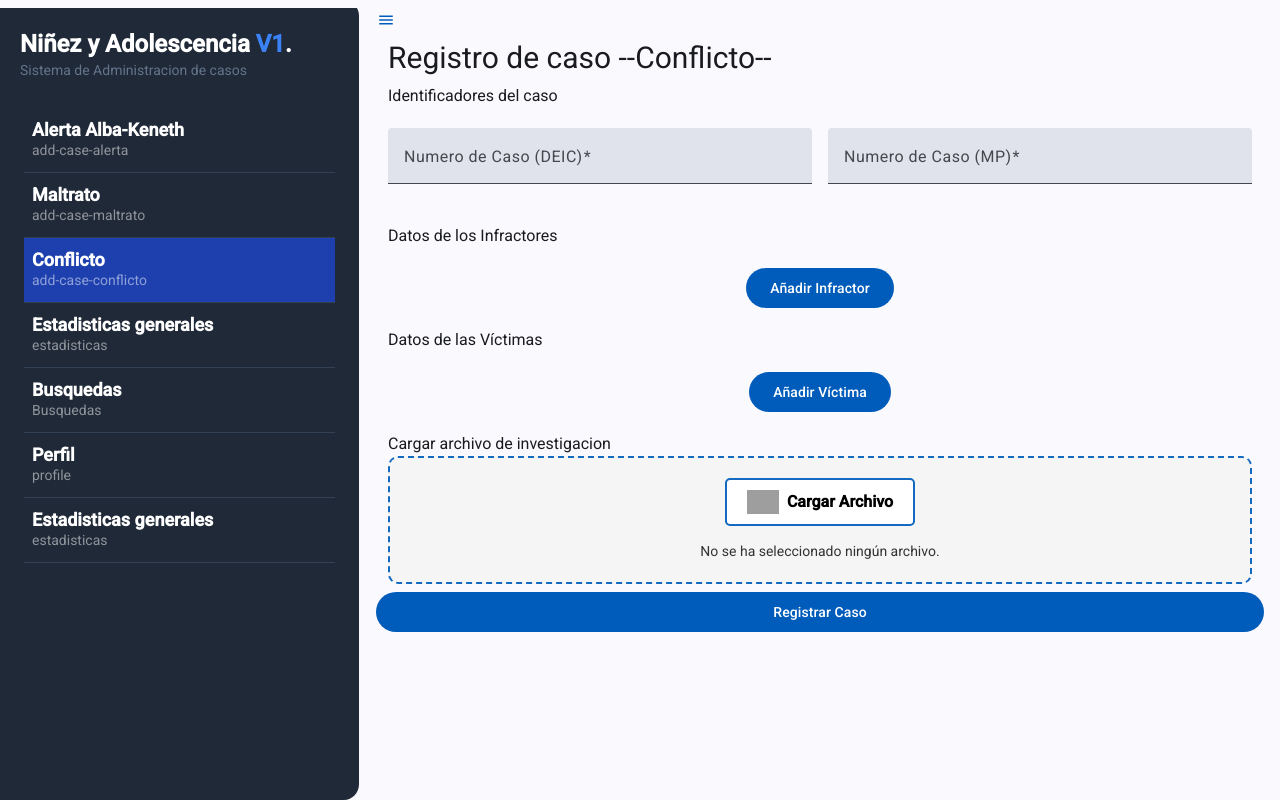
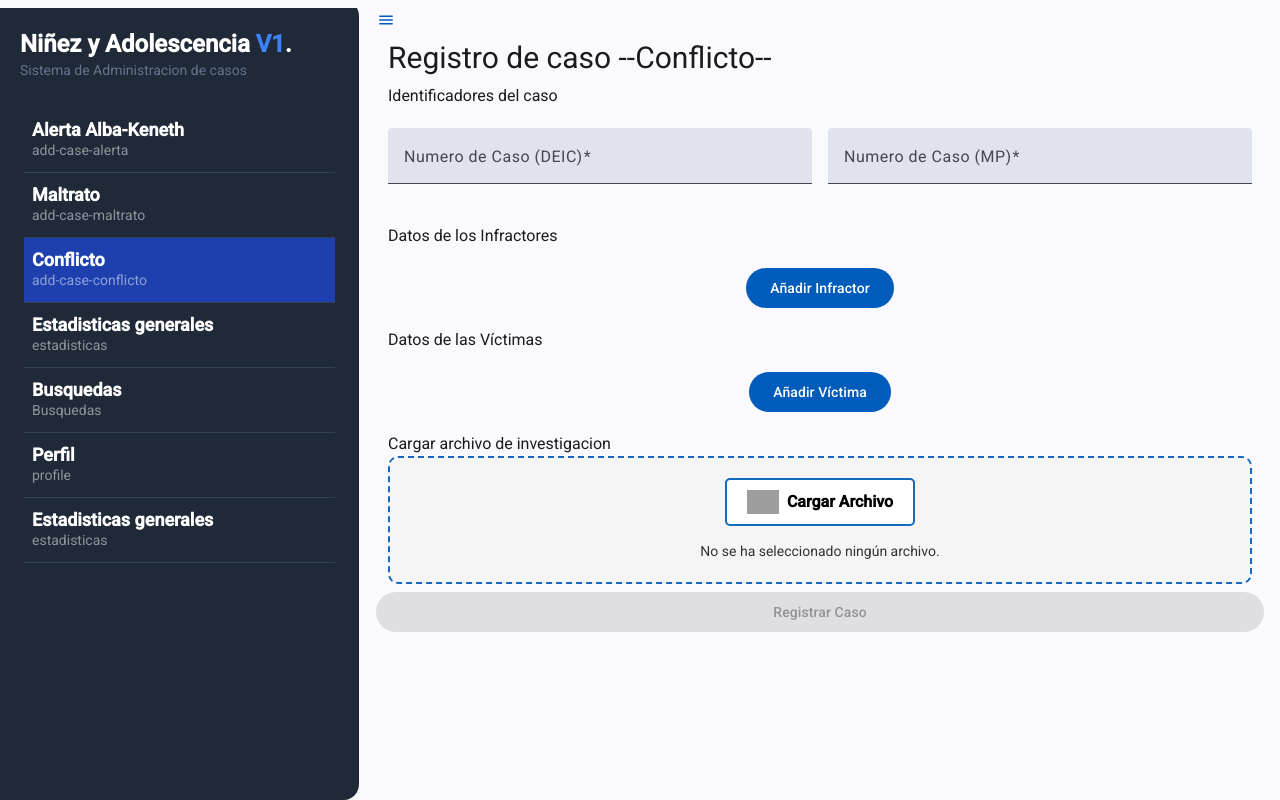
Before and after one commit to AnnerEscobar/casos-app, an Angular app: page /casos/add-case-conflicto in a window 1280 px wide. Built offline with nearby package versions, Linux system fonts and the light colour scheme; grey boxes are pictures that could not be loaded.

Commit message:
Metodos para guardar casos de conflicto listos

```diff
--- a/src/app/casos/pages/add-case-conflicto/add-case-conflicto.component.html
+++ b/src/app/casos/pages/add-case-conflicto/add-case-conflicto.component.html
@@ -188,6 +188,7 @@
   <section class="p-2">
     <div class="">
       <button
+      [disabled]="myForm.invalid"
       mat-flat-button
       class="w-full"
       type="submit"
--- a/src/app/casos/pages/add-case-conflicto/add-case-conflicto.component.ts
+++ b/src/app/casos/pages/add-case-conflicto/add-case-conflicto.component.ts
@@ -1,4 +1,3 @@
-
 import { Component, inject } from '@angular/core';
 import { FormArray, FormBuilder, FormGroup, FormsModule, ReactiveFormsModule, Validators } from '@angular/forms';
 import { MatFormFieldModule } from '@angular/material/form-field';
@@ -35,18 +34,22 @@ import { response } from 'express';
 })
 export default class AddCaseConflictoComponent {
 
+  //Inyeccion de dependencias
   private formBuider = inject(FormBuilder);
   private conflictoService = inject(ConflictoService)
 
+  //Arrays
   foods = [
     { value: 'Informado', viewValue: 'Informado' },
     { value: 'Concluido', viewValue: 'Concluido' },
   ];
 
+  //variables
   fileName: string | null = null;
   selectedFile: File | null = null;
 
 
+  //metodo para seleccionar un archvio
   onFileSelected(event: Event): void {
     const input = event.target as HTMLInputElement;
     if (input.files && input.files.length > 0) {
@@ -59,6 +62,7 @@ export default class AddCaseConflictoComponent {
     }
   }
 
+  //formbuilder
   myForm = this.formBuider.group({
     numeroDeic: ['', [Validators.required]],
     numeroMp: ['', [Validators.required]],
@@ -66,6 +70,7 @@ export default class AddCaseConflictoComponent {
     victimas: this.formBuider.array([]),
     fileUrls: this.formBuider.array([]),
   });
+
 
   // Getters para acceder a los FormArrays
   get infractores(): FormArray<FormGroup> {
@@ -87,6 +92,7 @@ export default class AddCaseConflictoComponent {
     this.infractores.push(infractorForm);
   }
 
+  //metodos para eliminar infractores
   eliminarInfractor(index: number) {
     this.infractores.removeAt(index);
   }
@@ -102,14 +108,15 @@ export default class AddCaseConflictoComponent {
     this.victimas.push(victimaForm);
   }
 
+  //metod para eliminar victimas
   eliminarVictima(index: number) {
     this.victimas.removeAt(index);
   }
 
-  registrarCaso(){
+  //metodo para registrar caso
+  registrarCaso() {
 
-
-    if(this.myForm.valid && this.selectedFile){
+    if (this.myForm.valid && this.selectedFile) {
       const formData = new FormData();
 
       formData.append('numeroDeic', this.myForm.value.numeroDeic || '');
@@ -120,16 +127,16 @@ export default class AddCaseConflictoComponent {
 
       this.conflictoService.sendFormData(formData)
         .subscribe(
-        (response) =>{
+          (response) => {
             console.log('Caso registrado con exito', response);
-          console.log(this.myForm.value)
+            console.log(this.myForm.value);
+            console.log('ESte es el archvio seleccionado', this.selectedFile);
           },
-        (error) =>{
+          (error) => {
             console.error('Error al registrar el caso', error)
             console.log(this.myForm.value)
           }
         )
-
     }
   }
 
```
Lines whose indentation alone changed are shown as unchanged.
